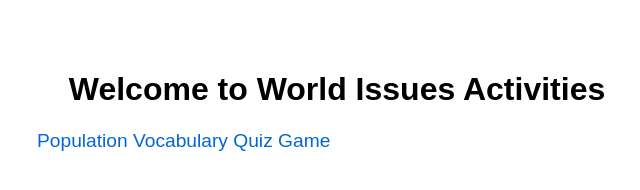
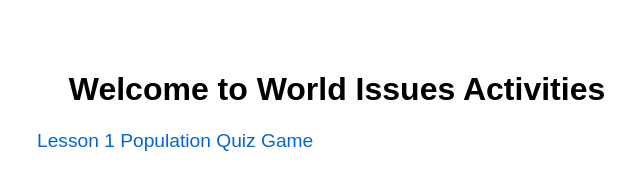
Before and after one commit to whitneybaker-tech/CGC4U-C, a plain HTML site: page index.html in a window 1280 px wide. Shown: the full height of the page, 303-943 px from the left. Drawn offline with Linux system fonts and the light colour scheme.

Commit message:
Update index.html

```diff
--- a/index.html
+++ b/index.html
@@ -15,7 +15,7 @@
 <body>
   <h1>Welcome to World Issues Activities</h1>
   <ul>
-    <li><a href="population-quiz/">Population Vocabulary Quiz Game</a></li>
+    <li><a href="population-quiz/">Lesson 1 Population Quiz Game</a></li>
     <!-- Add more games here as you create folders -->
   </ul>
 </body>
```
